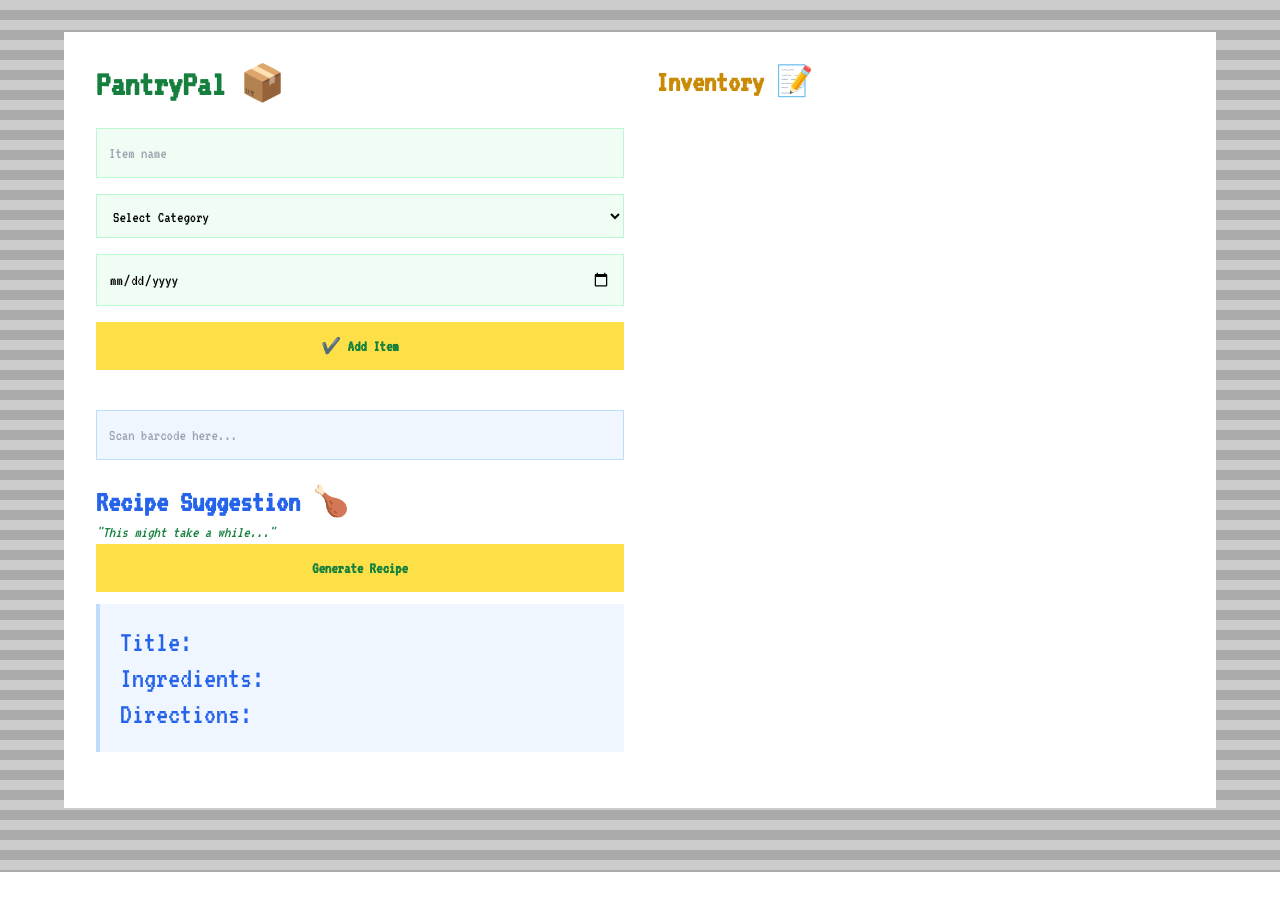
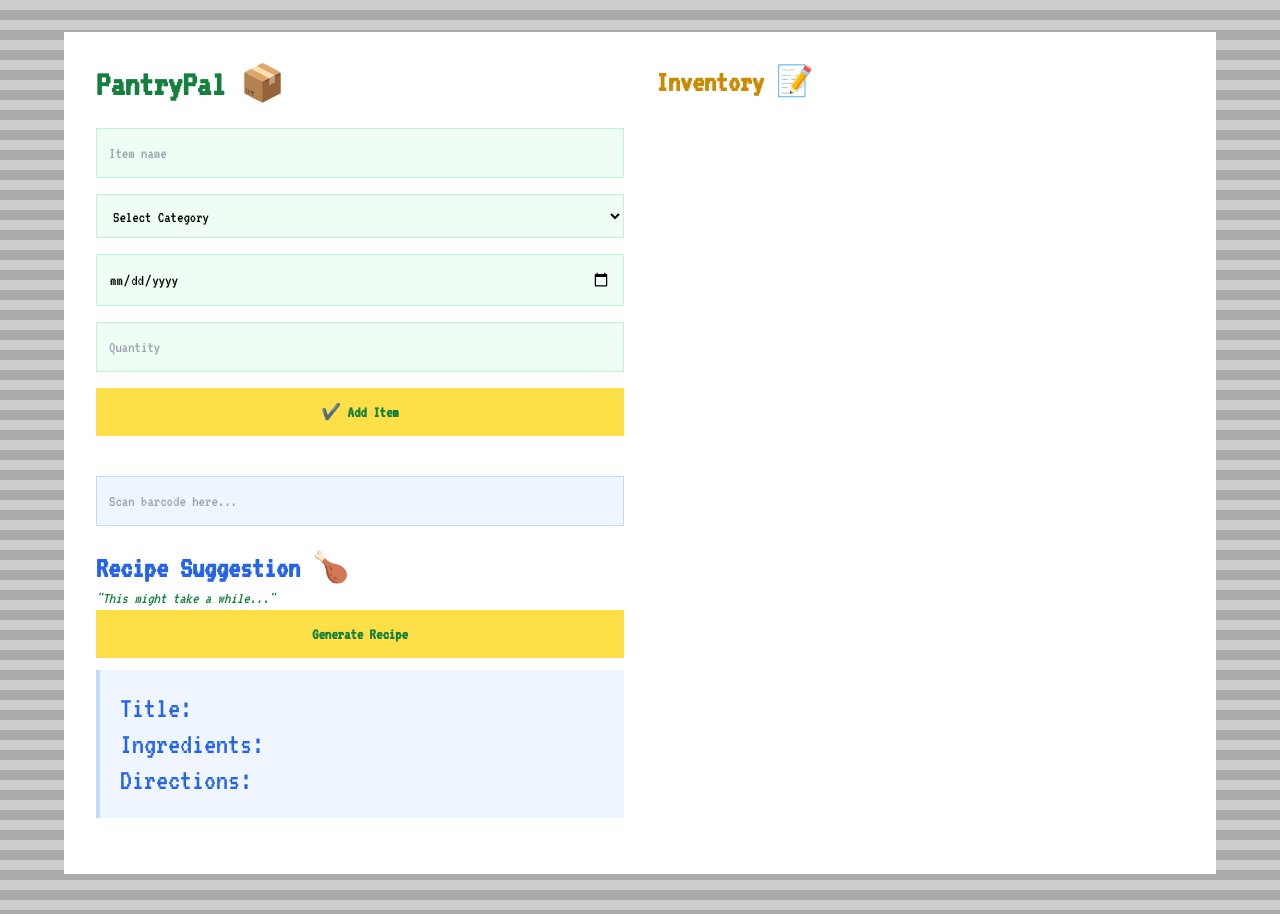
Before and after one commit to elliestone06/PantryPal, a Python web app: template templates/index.html in a window 1280 px wide. Shown: the top 914 px of the page. Before the commit the page ends 872 px from the top, so only its background shows below. Run offline with Jinja, Linux system fonts and the light colour scheme; the template is opened without the code that fills it, so the values that code supplies are empty; some libraries are stand-ins or nearby versions.

Commit message:
Update index.html

```diff
--- a/templates/index.html
+++ b/templates/index.html
@@ -1,12 +1,11 @@
-
 <!DOCTYPE html>
 <html lang="en">
 <head>
     <meta charset="UTF-8">
     <title>PantryPal</title>
-    <!-- Tailwind CSS for styling -->
+    <!-- This link imports all the features like wrapping and color gradient from Tailwind CSS for styling the page. -->
     <script src="https://cdn.tailwindcss.com"></script>
-    <!-- Pixel Font -->
+    <!--This link imports the pixelated theme that we were going for to give it a more lighthearted and fun feel.-->
     <link href="https://fonts.googleapis.com/css2?family=VT323&display=swap" rel="stylesheet">
     <style>
 
@@ -18,23 +17,27 @@
       #aaa 10px, #aaa 20px
     );
   }
+
     .grid > div { margin-bottom: 1.5rem; }
 
     button { padding: 0.75rem 1rem; font-size: 0.9rem; }
+  }
 </style>
 </head>
 <body class="min-h-screen p-8">
     <!-- Top Box with primary input/inventory-->
     <div class="max-w-6xl mx-auto bg-white pixelated-border p-8 grid grid-cols-1 md:grid-cols-2 gap-8">
-        <!-- Left Section: Input Form and Barcode Scanner -->
+        <!-- Left half of the screen is for all the item details that can either be scanned in or typed manually.-->
         <div class="space-y-6">
             <h1 class="text-4xl font-bold text-green-700">PantryPal 📦</h1>
             <!-- Form for adding items manually -->
-            <form action="/add" method="POST" class="space-y-4" id="grocery-form">
-                <!-- Item name input -->
+            <form action="/add" method="POST" class="space-y-4">
+                <!--This is the text box where the user can enter the item name. In the app file, this entry will automatically capitalize.
+                The barcode scanner will fill in this box with whatever the item is stored under in the API.-->
                 <input id="item" name="item" placeholder="Item name" required
                        class="w-full p-3 border border-green-200 rounded-none bg-green-50 focus:outline-none focus:ring-2 focus:ring-green-300">
-                <!-- Category input (drop-down menu with categories) -->
+                <!-- This creates a drop down menu for all the different categories. We found it to be better looking than to have them
+                 all listed out and taking up the whole page. -->
                 <select id="category" name="category" required
                         class="w-full p-3 border border-green-200 rounded-none bg-green-50 focus:outline-none focus:ring-2 focus:ring-green-300">
                     <option value="">Select Category</option>
@@ -50,20 +53,25 @@
                     <option value="Baking">Baking 🥣</option>
                     <option value="Spices">Spices 🌶️</option>
                 </select>
-                <!-- Expiration date input (always entered manually) -->
+                <!-- This sets up the entry spot for expiration dates. Even with a barcode scanner, this box will always be filled in manually.-->
                 <input name="expiration" type="date"
                        class="w-full p-3 border border-green-200 rounded-none bg-green-50 focus:outline-none focus:ring-2 focus:ring-green-300">
-                <!-- Submit button with a green check icon -->
+                <input id="quantity" name="quantity" placeholder="Quantity" required
+                       class="w-full p-3 border border-green-200 rounded-none bg-green-50 focus:outline-none focus:ring-2 focus:ring-green-300">
+                <!-- This creates a button that submits the information and calls on functions from the app file that store it in a json file and return
+                 it in the inventory organized corrrectly. -->
                 <button type="submit"
                         class="w-full bg-yellow-300 text-green-700 font-semibold py-3 rounded-none hover:bg-yellow-200 transition">
                     <span class="text-green-600">✔️</span> Add Item
                 </button>
             </form>
-            <!-- Barcode scanner input (acts like a keyboard input field) could be wrong but we will test!!!!!-->
+            <!--Barcode scanner. It reads it as Keyboard input so all you have to do is click the input box, scan, and the categories
+            minus the expiration date will fill in.-->
             <div class="pt-4">
                 <input id="barcode-input" placeholder="Scan barcode here..."
                        class="w-full p-3 border border-blue-200 rounded-none bg-blue-50 focus:outline-none focus:ring-2 focus:ring-blue-300">
-                <!-- Error message that shows when barcode lookup fails -->
+                <!-- When the API does not have the item stored as a barcode, it will not throw an error, instead
+                 it will ask the user to manually input the product's information. -->
                 <p id="barcode-message" class="text-red-500 text-sm mt-2 hidden">
                     Not enough information - please enter manually 🥺
                 </p>
@@ -85,7 +93,9 @@
                 </ul>
     </div>
 </div>
-        <!-- Right Section: List of items added -->
+        <!-- This is the right side of the page, where the inventory is displayed. It is a scrollable list of items. It includes an
+        alphabettized list of categories, and each category has a list of items. Each item has a name, category, expiration date,
+        quantity, and a remove button.-->
 <div class="pixelated-shadow">
     <h2 class="text-3xl font-semibold text-yellow-600 mb-4">Inventory 📝</h2>
     <ul class="space-y-3 max-h-[70vh] overflow-y-auto pr-2">
@@ -98,8 +108,11 @@
             <p class="text-md italic text-green-700">{{ category }}</p>
             <ul class="ml-4 mt-2 list-disc text-sm text-gray-700">
                 {% for item in item_group %}
+                    <!-- This is what will actually display underneath each item, it takes into account class suggestions and ideas that have
+                     been desired since the brainstorming phase.-->
                     <li>
                         🗓 Expires: {{ item.expiration }}
+                        Quantity: {{ item.quantity }}
                         <a href="{{ url_for('remove_item', item_index=item.index) }}" class="text-red-500 hover:text-red-700 ml-2">❌</a>
                     </li>
                 {% endfor %}
```
